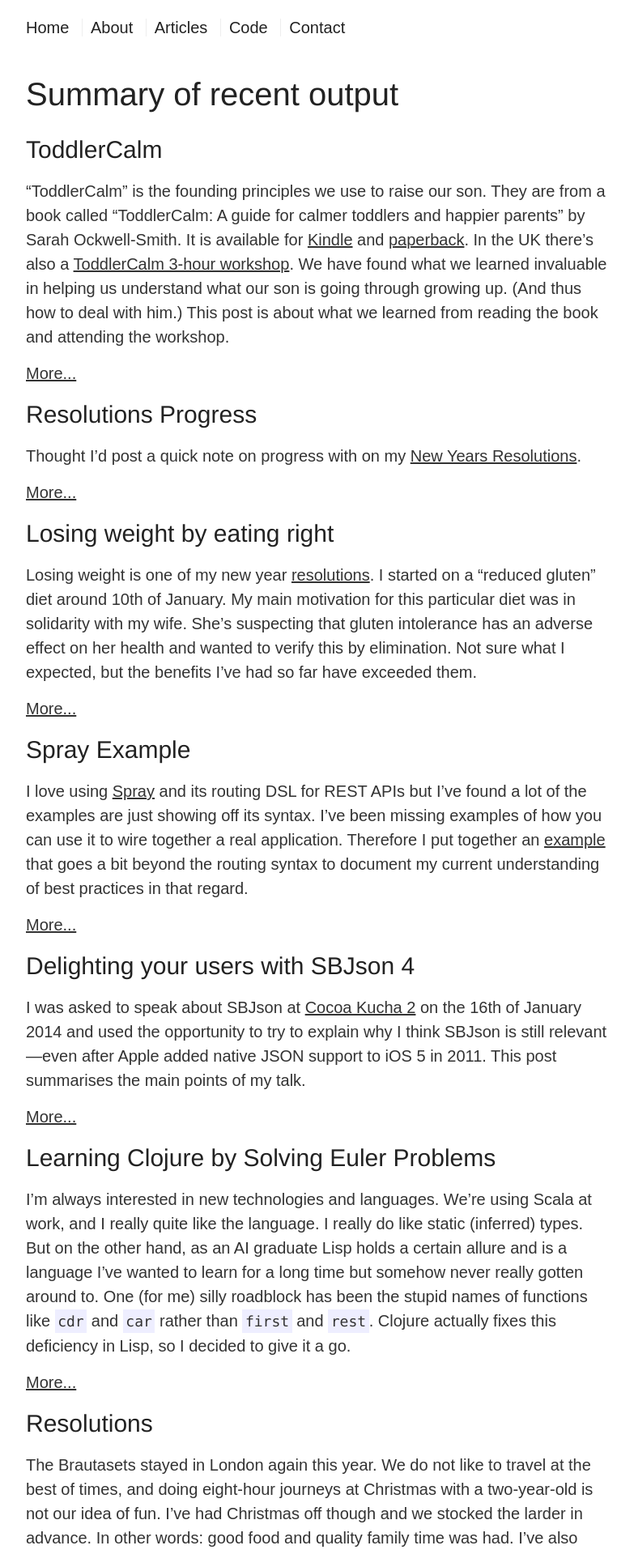
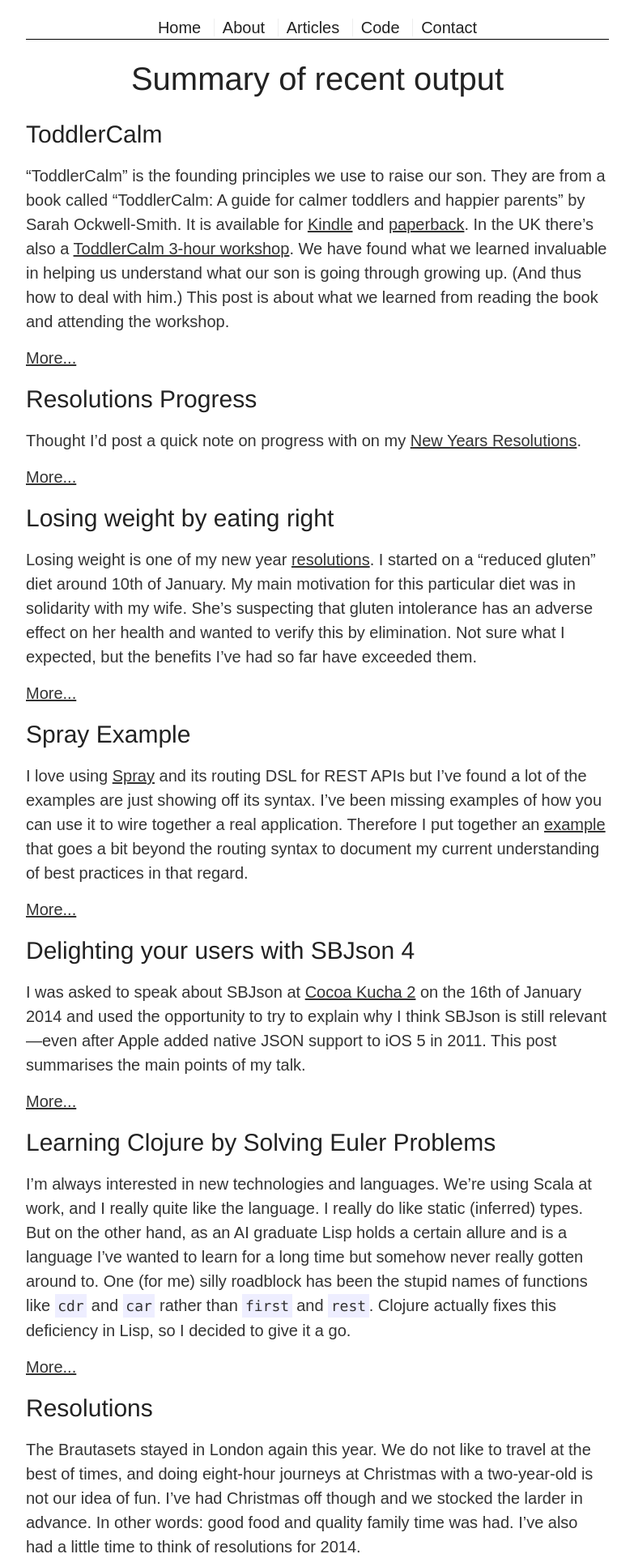
Before and after one commit to stig/www.brautaset.org, a Jekyll site: the page built from index.md, in a window 1280 px wide. Shown: the top 1919 px of the page at 81% size, without its empty margins (248-1031 px from the left). Built offline with Jekyll 4.4.1, drawn with Linux system fonts in a browser that asks for light colours.

Commit message:
Stylistic changes

```diff
--- a/_layouts/post.html
+++ b/_layouts/post.html
@@ -4,11 +4,7 @@ layout: default
 
 <header>
     {% include nav.html %}
-    <a name="top">
-    <h1>
-    <a href="#top">{{ page.title }}</a>
-    </h1>
-    </a>
+    <h1>{{ page.title }}</h1>
 </header>
 
 <article>
--- a/css/main.scss
+++ b/css/main.scss
@@ -144,6 +144,10 @@ h2 a {
 }
 
 header {
+    h1 {
+       text-align: center;
+    }
+
     font-size: $fontsize;
 
     a {
@@ -153,8 +157,8 @@ header {
     margin-top: 0.5em;
 
     nav {
-        margin-bottom: 2em;
-        border-bottom: 1px;
+        text-align: center;
+        border-bottom: 1px solid black;
     }
 
 }
--- a/index.md
+++ b/index.md
@@ -4,9 +4,9 @@ title: Summary of recent output
 ---
 
 {% for post in site.posts limit: 10 %}
-<h2><a href="{{ post.url }}#top">{{ post.title }}</a></h2>
+<h2><a href="{{ post.url }}">{{ post.title }}</a></h2>
 
 <p>{{ post.excerpt }}</p>
 
-<p><a href="{{ post.url }}#top">More...</a></p>
+<p><a href="{{ post.url }}">More...</a></p>
 {% endfor %}
```
